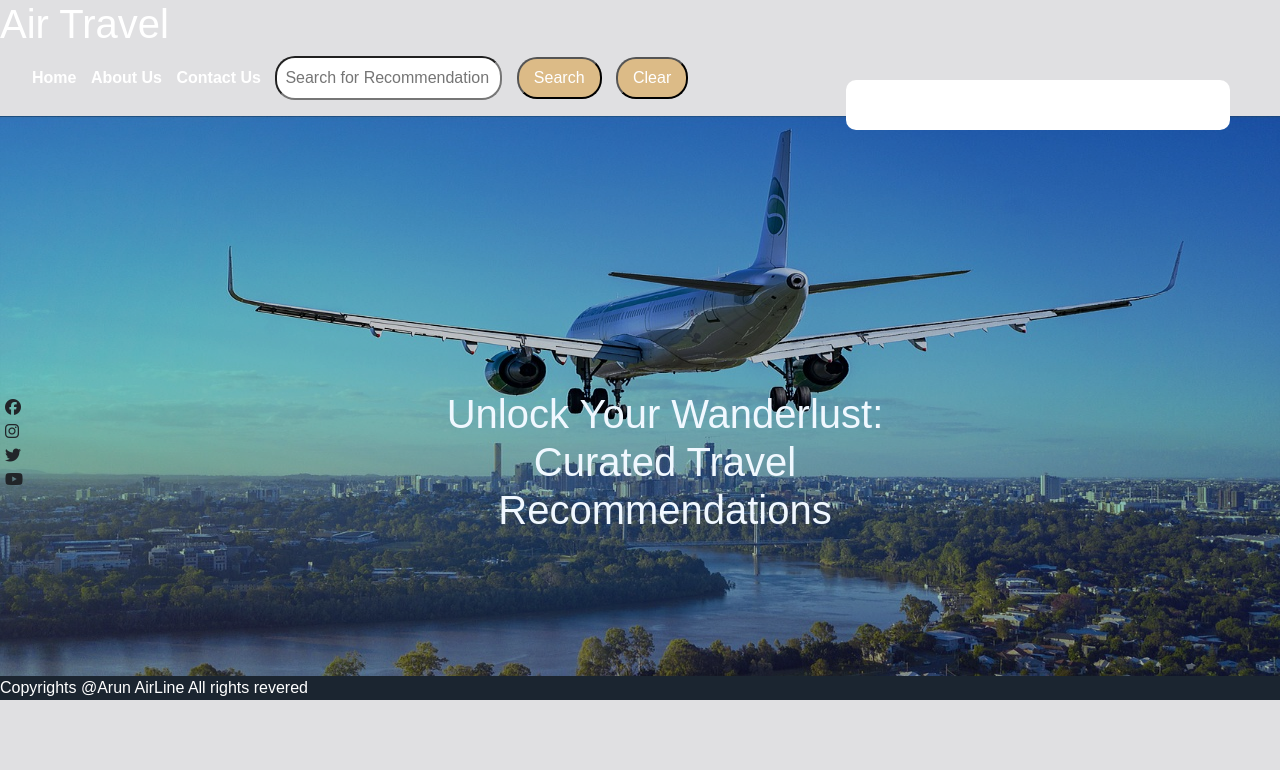
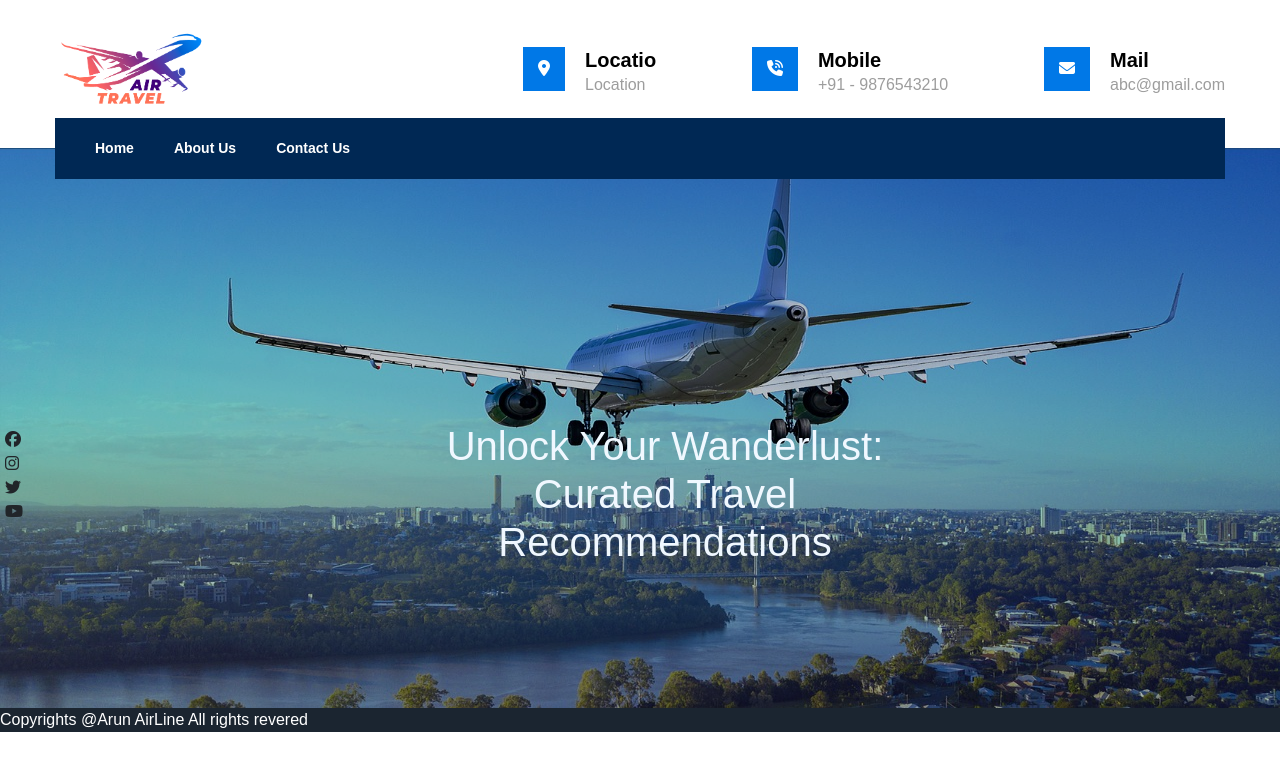
Before and after one commit to Arunachalam1997/travelRecommendation, a plain HTML site: page index.html in a window 1280 px wide. Drawn offline with nearby package versions, Linux system fonts and the light colour scheme; files that its build step writes are made by us from their sources; no server answers.

Commit message:
UI Modificetion For Home Page Header

```diff
--- a/index.html
+++ b/index.html
@@ -1,26 +1,103 @@
 <!DOCTYPE html>
 <html lang="en">
   <head>
-    <meta charset="UTF-8">
-    <meta name="viewport" content="width=device-width, initial-scale=1.0">
-    <link rel="stylesheet" href="./Assets/bootstrap.min.css">
-    <link rel="stylesheet" href="travel_recommendation.css">
-    <link rel="stylesheet" href="https://cdnjs.cloudflare.com/ajax/libs/font-awesome/6.5.2/css/all.min.css" integrity="sha512-SnH5WK+bZxgPHs44uWIX+LLJAJ9/2PkPKZ5QiAj6Ta86w+fsb2TkcmfRyVX3pBnMFcV7oQPJkl9QevSCWr3W6A==" crossorigin="anonymous" referrerpolicy="no-referrer" />
+    <meta charset="UTF-8" />
+    <meta name="viewport" content="width=device-width, initial-scale=1.0" />
+    <link rel="stylesheet" href="./Assets/bootstrap.min.css" />
+    <link rel="stylesheet" href="travel_recommendation.css" />
+    <link rel="stylesheet" href="./main-style.css" />
+    <link
+      rel="stylesheet"
+      href="https://cdnjs.cloudflare.com/ajax/libs/font-awesome/6.5.2/css/all.min.css"
+      integrity="sha512-SnH5WK+bZxgPHs44uWIX+LLJAJ9/2PkPKZ5QiAj6Ta86w+fsb2TkcmfRyVX3pBnMFcV7oQPJkl9QevSCWr3W6A=="
+      crossorigin="anonymous"
+      referrerpolicy="no-referrer"
+    />
     <title>Travel Recommendation</title>
   </head>
   <body>
-    <nav><h1>Air Travel</h1>
+    <!-- Header Section -->
+
+    <section class="header-section">
+      <div class="header-main">
+        <div class="logo-section">
+          <img src="./Images/air-travel-trans.png" alt="Air Travel Logo" />
+        </div>
+
+        <div class="header-info">
+          <div class="info1">
+            <div class="icon-box">
+              <i class="fa-solid fa-location-dot"></i>
+            </div>
+            <div class="info-content">
+              <h6>Locatio</h6>
+              <span>Location</span>
+            </div>
+          </div>
+          <div class="info1">
+            <div class="icon-box">
+              <i class="fa-solid fa-phone-volume"></i>
+            </div>
+            <div class="info-content">
+              <h6>Mobile</h6>
+              <span>+91 - 9876543210</span>
+            </div>
+          </div>
+          <div class="info1">
+            <div class="icon-box">
+              <i class="fa-solid fa-envelope"></i>
+            </div>
+            <div class="info-content">
+              <h6>Mail</h6>
+              <span>abc@gmail.com</span>
+            </div>
+          </div>
+        </div>
+      </div>
+      <div class="menu-container">
+        <nav>
             <ul>
                 <li><a href="index.html">Home</a></li>
                 <li><a href="travel_AboutUs.html">About Us</a></li>
                 <li><a href="travel_contact.html">Contact Us</a></li>
-        <li><input type="text" id="searchInput" placeholder="Search for Recommendation"></li>
+                <!-- <li>
+                  <input
+                    type="text"
+                    id="searchInput"
+                    placeholder="Search for Recommendation"
+                  />
+                </li>
+                <li><button id="btnSearch">Search</button></li>
+                <li><button id="btnClear">Clear</button></li> -->
+              </ul>
+        </nav>
+
+      </div>
+
+    </section>
+
+    <!-- Header Section End -->
+
+    <!-- <nav>
+      <div class="logo-div">
+        <img src="./Images/air-travel-trans.png" alt="" />
+      </div>
+      <ul>
+        <li><a href="index.html">Home</a></li>
+        <li><a href="travel_AboutUs.html">About Us</a></li>
+        <li><a href="travel_contact.html">Contact Us</a></li>
+        <li>
+          <input
+            type="text"
+            id="searchInput"
+            placeholder="Search for Recommendation"
+          />
+        </li>
         <li><button id="btnSearch">Search</button></li>
         <li><button id="btnClear">Clear</button></li>
       </ul>
-    </nav>
-    <div id="weather">
-    </div>
+    </nav> -->
+    <div id="weather"></div>
     <div class="home-banner">
       <div id="social-media">
         <ul>
@@ -31,23 +108,23 @@
         </ul>
       </div>
       <div class="header-text">
-            <h1 class="page-title">Unlock Your Wanderlust: Curated Travel Recommendations</h1>
+        <h1 class="page-title">
+          Unlock Your Wanderlust: Curated Travel Recommendations
+        </h1>
       </div>
 
       <!-- <img src="Images/Homepage.jpg" alt="Homepage Image"> -->
     </div>
+
     <div id="results"></div>
 
     <footer>
-        <div class="footer">
-            Copyrights @Arun AirLine All rights revered
-        </div>
+      <div class="footer">Copyrights @Arun AirLine All rights revered</div>
     </footer>
     <script src="./Assets/bootstrap.bundle.min.js"></script>
     <script src="travel_recommendation.js"></script>
   </body>
 </html>
 
-
 <!-- Logo
 Left side Social media logo's -->
--- /dev/null
+++ b/main-style.scss
@@ -0,0 +1,6 @@
+.logo-div{
+    img{
+        width: 160px;
+    }
+
+}
--- a/travel_recommendation.css
+++ b/travel_recommendation.css
@@ -3,6 +3,95 @@
     padding: 0;
     box-sizing: border-box;
 }
+
+body{
+  background-color: #fff;
+}
+
+.header-section{
+  padding: 30px 0 40px 0;
+  position: relative;
+}
+
+.header-main{
+  max-width: 1170px;
+  margin: auto;
+  display: flex;
+  justify-content: space-between;
+  align-items: center;
+  gap: 10px;
+}
+
+.logo-section{
+  width: 35%;
+}
+
+.header-info{
+  width: 60%;
+  display: flex;
+    justify-content: space-between;
+    align-items: center;
+}
+
+.info1{
+  display: flex;
+  gap: 20px;
+  align-items: center;
+}
+
+.icon-box{
+  padding: 10px 15px;
+  background-color: #0078e7;
+  color: #fff;
+}
+
+.info-content{
+  line-height: 10px;
+}
+.info-content h6{
+  color: #000;
+  font-size: 20px;
+  font-weight: 700;
+}
+
+.info-content span{
+  color: #9d9d9d;
+  font-size: 16px;
+  font-weight: 400;
+}
+
+.logo-section img{
+  width: 150px;
+}
+
+.logo-div img{
+      width: 160px;
+}
+
+.menu-container{
+  max-width: 1170px;
+    margin: auto;
+    background-color: #002854;
+    padding: 20px 40px;
+    margin-top: 10px;
+    position: absolute;
+    z-index: 1;
+    right: 0;
+    left: 0;
+}
+
+.menu-container nav ul{
+  gap: 30px;
+  display: flex;
+  margin: 0;
+  font-size: 14px;
+}
+
+.menu-container nav ul li a:hover{
+  color: #fff;
+}
+
+
 
 /* nav{
     background-color: #000;
@@ -15,7 +104,7 @@
 
 nav ul {
     list-style-type: none;
-    /* padding: 0; */
+    padding: 0;
   }
 
   nav ul li {
@@ -98,7 +187,7 @@ nav ul {
     color:aliceblue;
   }
 
-  #results{
+  .main-result{
     position: absolute;
     top: 80px;
     right: 50px;
@@ -107,7 +196,7 @@ nav ul {
     width: 30%;
     border-radius: 10px;
   }
-  #results h1{
+  .main-result h1{
     font-size: 22px;
     color: #0055db;
   }
--- a/travel_recommendation.js
+++ b/travel_recommendation.js
@@ -20,10 +20,12 @@ function searchResult(){
             resultsDiv.innerHTML = "";
             const countryName = countries.name;
             countries.cities.map(city => {
-                resultsDiv.innerHTML = `<h1>${countryName}</h1>
+                resultsDiv.innerHTML = `
+                <div class= "main-result">
+                <h1>${countryName}</h1>
                                        <h2>City name: ${city.name}</h2>
                                        <img src=${city.imageUrl}/>
-                                   <p>About City: ${city.description}</p>`
+                                   <p>About City: ${city.description}</p> </div>`
             });
         } else {
             resultsDiv.innerHTML= alert('This country doesnt have any Travel Recommendation');
```
Also changed, not shown: Images/air-travel-trans.png (added), Images/air-travel-white.png.jpg (added). Lines whose indentation alone changed are shown as unchanged.
